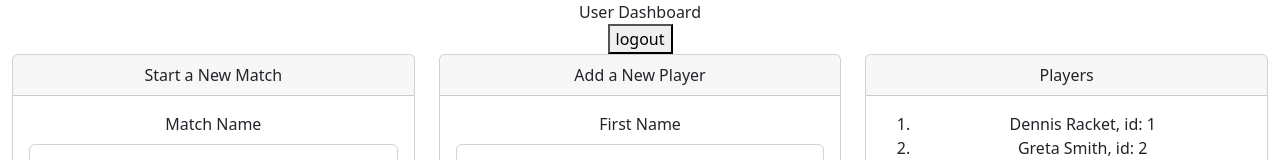
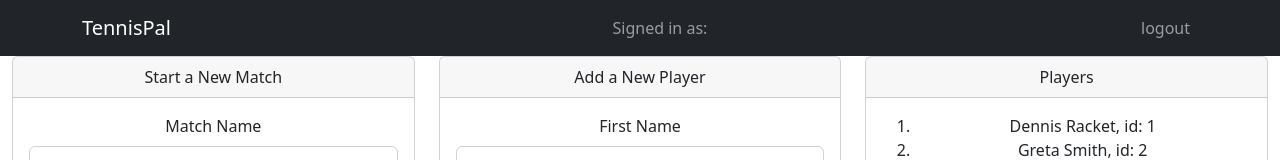
Before and after one commit to diarreola/frontend-tennis-score-keeping, a React (Create React App) app: page /dashboard in a window 1280 px wide. Shown: the top 160 px of the page. Built offline with nearby package versions, Linux system fonts and the light colour scheme; no server answers; sample sign-in values are in the browser's storage.

Commit message:
Add usernavbar

```diff
--- a/src/App.js
+++ b/src/App.js
@@ -15,6 +15,7 @@ import ErrorModal from './components/ErrorModal';
 function App() {
   const [players, setPlayers] = useState(playersData);
   const [matches, setMatches] = useState(matchesData);
+  const [users, setUsers] = useState([]);
   const [showModal, setShowModal] = useState({ show: false, message: '' });
 
   const handleClose = () => setShowModal({ show: false, message: '' });
@@ -63,12 +64,30 @@ function App() {
     }
   };
 
+  const addUser = (newUser) => {
+    const newUsers = [...users];
+
+    // TODO: Remove when accessing API
+    const nextId = Math.max(...newUsers.map(player => player.id)) + 1;
+
+    newUsers.push({
+      id: nextId,
+      first_name: newUser.firstName,
+      last_name: newUser.lastName,
+      email: newUser.email
+    });
+
+    setUsers(newUsers);
+  };
+
   return (
     <div className="App">
       <AuthContextProvider>
         <Routes>
           <Route path='/' element={<SignIn onHandleShow={handleShow}/>} />
-          <Route path='/signup' element={<SignUp onHandleShow={handleShow}/>} />
+          <Route path='/signup' element={<SignUp
+            addUserCallBack={addUser}
+            onHandleShow={handleShow}/>} />
           <Route path='/dashboard' element={
             <ProtectedRoute>
               <Dashboard
--- /dev/null
+++ b/src/components/UserNavbar.js
@@ -0,0 +1,25 @@
+import React from 'react';
+import Container from 'react-bootstrap/Container';
+import Navbar from 'react-bootstrap/Navbar';
+import Nav from 'react-bootstrap/Nav';
+
+const UserNavbar = ({user, onHandleLogout}) => {
+  console.log('user', user);
+  return (
+    <Navbar bg="dark" variant="dark">
+      <Container>
+        <Navbar.Brand href="#home">TennisPal</Navbar.Brand>
+        <Navbar.Collapse className="justify-content-center">
+            <Navbar.Text>
+              Signed in as: <a href="#login"></a>
+            </Navbar.Text>
+          </Navbar.Collapse>
+        <Nav className="me-auto">
+          <Nav.Link onClick={onHandleLogout}>logout</Nav.Link>
+        </Nav>
+      </Container>
+    </Navbar>
+  )
+}
+
+export default UserNavbar;
--- a/src/pages/Auth/SignUp.js
+++ b/src/pages/Auth/SignUp.js
@@ -5,7 +5,7 @@ import Col from 'react-bootstrap/Col';
 import Card from 'react-bootstrap/Card';
 import SignUpForm from './SignUpForm';
 
-const SignUp = ({onHandleShow}) => {
+const SignUp = ({onHandleShow, addUserCallBack}) => {
   return (
     <div>
       <Container>
@@ -16,7 +16,9 @@ const SignUp = ({onHandleShow}) => {
             <Card>
               <Card.Header>Sign Up</Card.Header>
               <Card.Body>
-                <SignUpForm onHandleShow={onHandleShow}/>
+                <SignUpForm
+                addUserCallBack={addUserCallBack}
+                onHandleShow={onHandleShow}/>
               </Card.Body>
             </Card>
           </Col>
--- a/src/pages/Auth/SignUpForm.js
+++ b/src/pages/Auth/SignUpForm.js
@@ -4,7 +4,7 @@ import Button from 'react-bootstrap/Button';
 import Form from 'react-bootstrap/Form';
 import { Link, useNavigate } from 'react-router-dom';
 
-const SignUpForm = ({onHandleShow}) => {
+const SignUpForm = ({onHandleShow, addUserCallBack}) => {
   const [formFields, setFormFields] = useState({
     firstName: '',
     lastName: '',
@@ -19,6 +19,11 @@ const SignUpForm = ({onHandleShow}) => {
 
     try {
       await createUser(formFields.email, formFields.password);
+      addUserCallBack({
+        firstName: formFields.firstName,
+        lastName: formFields.lastName,
+        email: formFields.email,
+      })
       navigate('/dashboard');
     } catch (e) {
       onHandleShow(`Sign up error: ${e.message}`)
--- a/src/pages/Dashboard/Dashboard.js
+++ b/src/pages/Dashboard/Dashboard.js
@@ -7,6 +7,7 @@ import Row from 'react-bootstrap/Row';
 import Col from 'react-bootstrap/Col';
 import { UserAuth } from '../../context/AuthContext';
 import { Link, useNavigate } from 'react-router-dom';
+import UserNavbar from '../../components/UserNavbar';
 
 function Dashboard({matches, players, addPlayersCallBack, addMatchCallBack, getPlayerNameFromId}) {
   const { user, logout } = UserAuth();
@@ -23,9 +24,8 @@ function Dashboard({matches, players, addPlayersCallBack, addMatchCallBack, getP
 
   return (
     <div>
-      <header>User Dashboard</header>
-      {/* TODO: Add navbar hear */}
-      <button onClick={onHandleLogout} className='user-logout'>logout</button>
+      <UserNavbar user={user} onHandleLogout={onHandleLogout}></UserNavbar>
+      {/* <button onClick={onHandleLogout} className='user-logout'>logout</button>  */}
       <section>
       <div className="Dashboard">
         <Container fluid>
```
